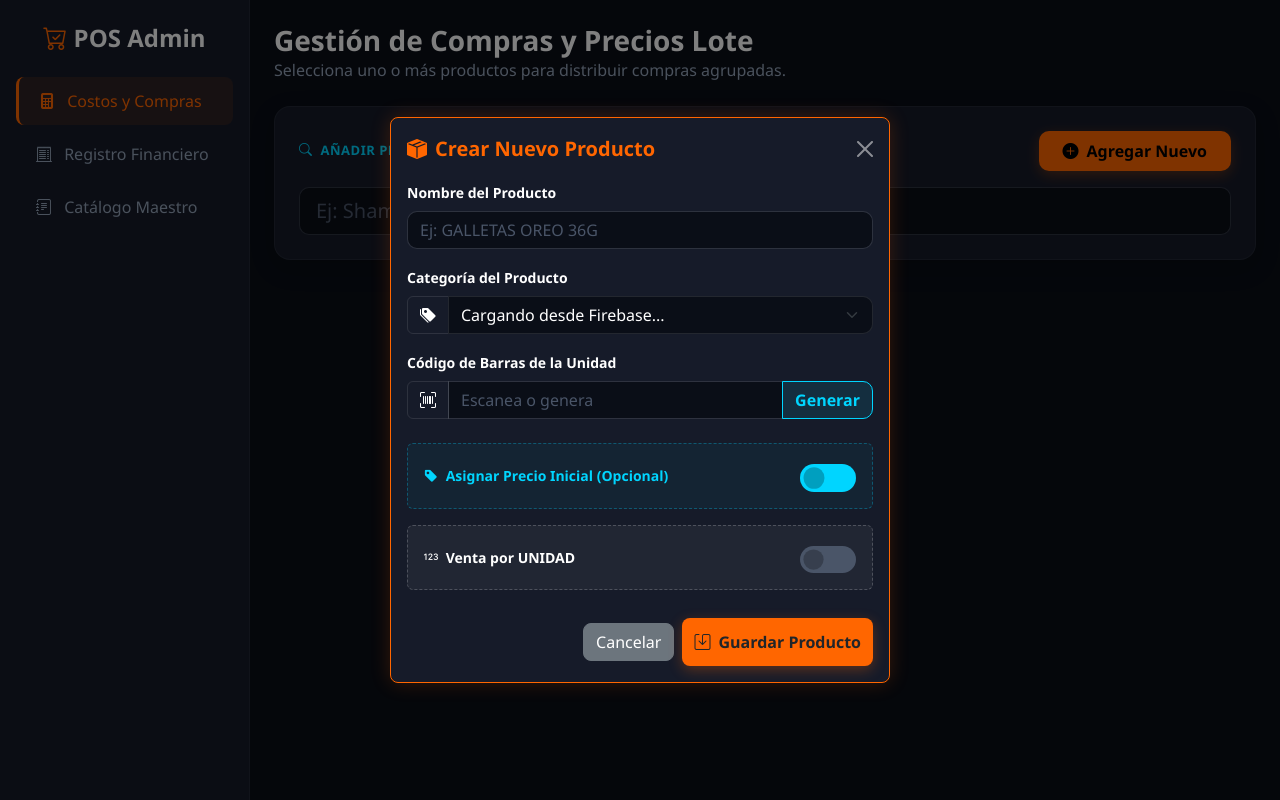
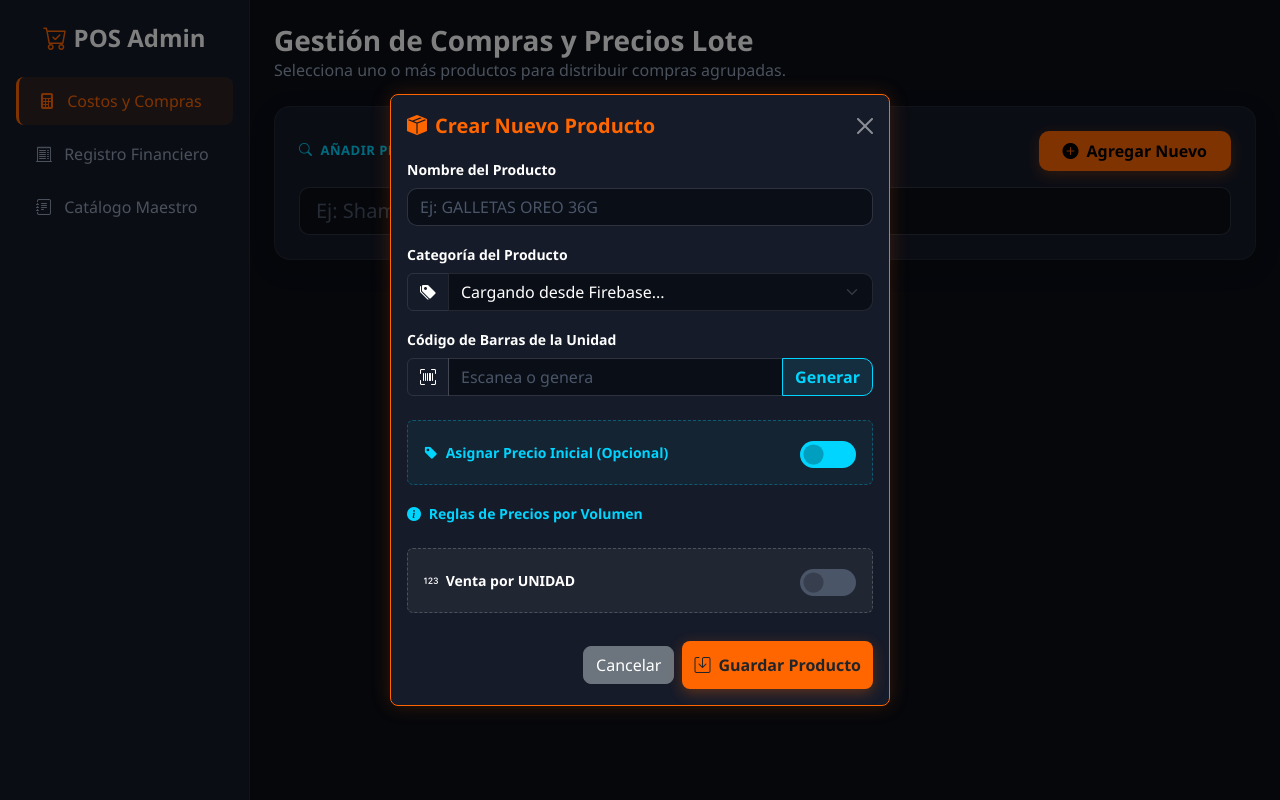
Before and after one commit to mariherreraflor101-oss/sistema_pos_backoffice, a Django app: template inventario/templates/compras.html in a window 1280 px wide, after a click on "Agregar Nuevo". Run offline with Django 5.2, Linux system fonts and the light colour scheme; the template is opened without the code that fills it: most values are stand-ins (such as "Sample title", 1, 10 or a date in 2020); some libraries are stand-ins or nearby versions.

Commit message:
VIEWS HTML COMPRAS NUEVO OBSERVACION

```diff
--- a/inventario/templates/compras.html
+++ b/inventario/templates/compras.html
@@ -676,8 +676,18 @@
                                 <input type="number" step="any" name="nuevo_precio_mayor" id="inputNuevoPrecioMayor" class="form-control form-control-sm text-white fw-bold" placeholder="0.00">
                             </div>
                         </div>
-                    </div>
-
+                    <!-- ... inputs de P. Público y P. Mayor ... -->
+                    </div>
+
+                    <!-- NUEVO: Bloque informativo de precios por volumen -->
+                    <div class="mb-3">
+                        <label class="form-label text-brand-blue small fw-bold"><i class="bi bi-info-circle-fill me-1"></i> Reglas de Precios por Volumen</label>
+                        <div id="contenedorNivelesLectura" class="d-flex flex-column gap-2">
+                            <!-- Los niveles aparecerán aquí inyectados por JavaScript -->
+                        </div>
+                    </div>
+
+                    <!-- switch de VENTA A GRANEL -->
                     <div class="mb-2 p-3 rounded" style="background-color: rgba(255, 255, 255, 0.05); border: 1px dashed rgba(255,255,255,0.2);">
                         <div class="d-flex justify-content-between align-items-center">
                             <label class="form-check-label text-white small fw-bold" id="lblModalTipoVenta"><i class="bi bi-123 me-1"></i> Venta por UNIDAD</label>
@@ -988,6 +998,57 @@
         document.getElementById('editCatPMenor').value = parseSeguro(p.precio_actual).toFixed(2);
         document.getElementById('editCatPMayor').value = parseSeguro(p.precio_mayor).toFixed(2);
         document.getElementById('editCatGranel').checked = p.venta_granel;
+
+        // >>> NUEVO: Lógica para mostrar niveles solo lectura <<<
+        const contenedorNiveles = document.getElementById('contenedorNivelesLectura');
+        let htmlNiveles = '';
+
+        // Nivel 1 (Azul)
+        const cant1 = parseSeguro(p.volumen_cantidad);
+        if (cant1 > 0) {
+            const nom1 = p.volumen_nombre || 'Nivel 1';
+            const pre1 = parseSeguro(p.volumen_precio_oferta).toFixed(2);
+            htmlNiveles += `
+                <div class="p-2 rounded d-flex align-items-center" style="background-color: rgba(0, 213, 255, 0.05); border: 1px solid var(--accent-blue);">
+                    <span class="badge bg-primary me-2">${nom1}</span>
+                    <span class="text-white small me-auto">Desde <b>${cant1}</b> unid.</span>
+                    <span class="text-brand-blue fw-bold">S/ ${pre1}</span>
+                </div>`;
+        }
+
+        // Nivel 2 (Naranja)
+        const cant2 = parseSeguro(p.volumen_cantidad_2);
+        if (cant2 > 0) {
+            const nom2 = p.volumen_nombre_2 || 'Nivel 2';
+            const pre2 = parseSeguro(p.volumen_precio_2).toFixed(2);
+            htmlNiveles += `
+                <div class="p-2 rounded d-flex align-items-center" style="background-color: rgba(255, 102, 0, 0.05); border: 1px solid var(--accent-orange);">
+                    <span class="badge bg-warning text-dark me-2">${nom2}</span>
+                    <span class="text-white small me-auto">Desde <b>${cant2}</b> unid.</span>
+                    <span class="text-brand-orange fw-bold">S/ ${pre2}</span>
+                </div>`;
+        }
+
+        // Nivel 3 (Verde)
+        const cant3 = parseSeguro(p.volumen_cantidad_3);
+        if (cant3 > 0) {
+            const nom3 = p.volumen_nombre_3 || 'Nivel 3';
+            const pre3 = parseSeguro(p.volumen_precio_3).toFixed(2);
+            htmlNiveles += `
+                <div class="p-2 rounded d-flex align-items-center" style="background-color: rgba(52, 211, 153, 0.05); border: 1px solid var(--green-success);">
+                    <span class="badge bg-success me-2">${nom3}</span>
+                    <span class="text-white small me-auto">Desde <b>${cant3}</b> unid.</span>
+                    <span class="text-brand-green fw-bold">S/ ${pre3}</span>
+                </div>`;
+        }
+
+        // Si no tiene ningún nivel configurado
+        if (htmlNiveles === '') {
+            htmlNiveles = '<div class="text-muted small fst-italic py-1">No hay reglas por volumen para este producto.</div>';
+        }
+
+        contenedorNiveles.innerHTML = htmlNiveles;
+        // >>> FIN LOGICA DE NIVELES <<<
 
         // Copiar las categorías del selector de Firebase al nuevo selector
         const selectCatOriginal = document.getElementById('selectorCategoriasFirebase');
```
